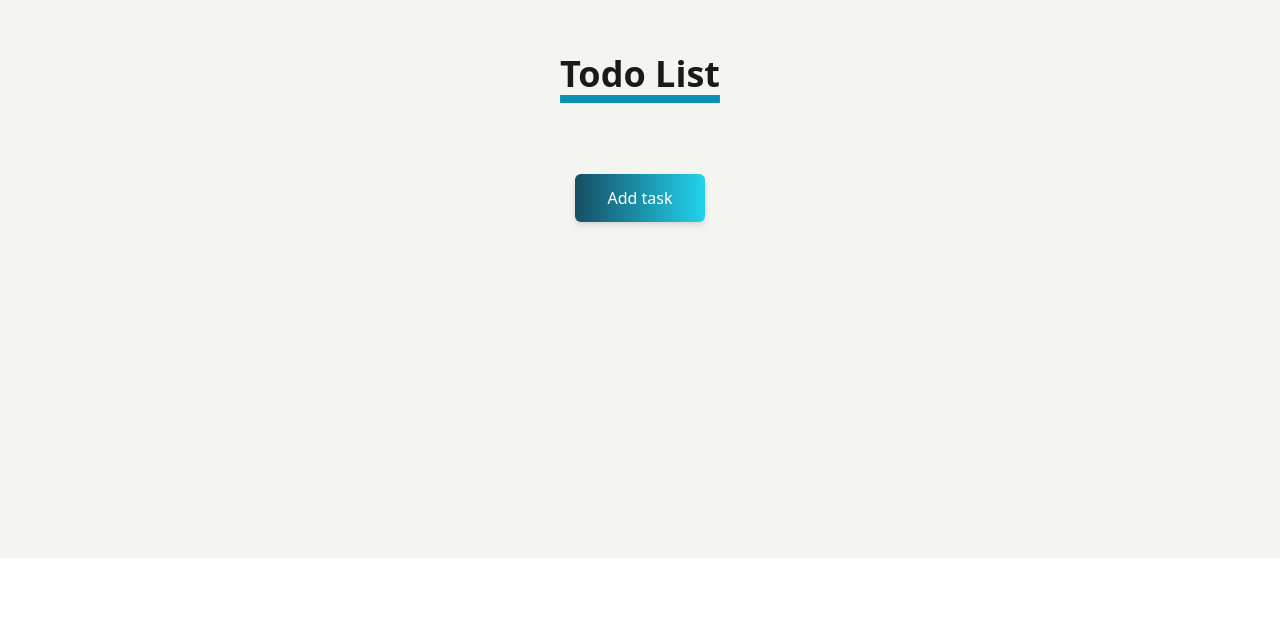
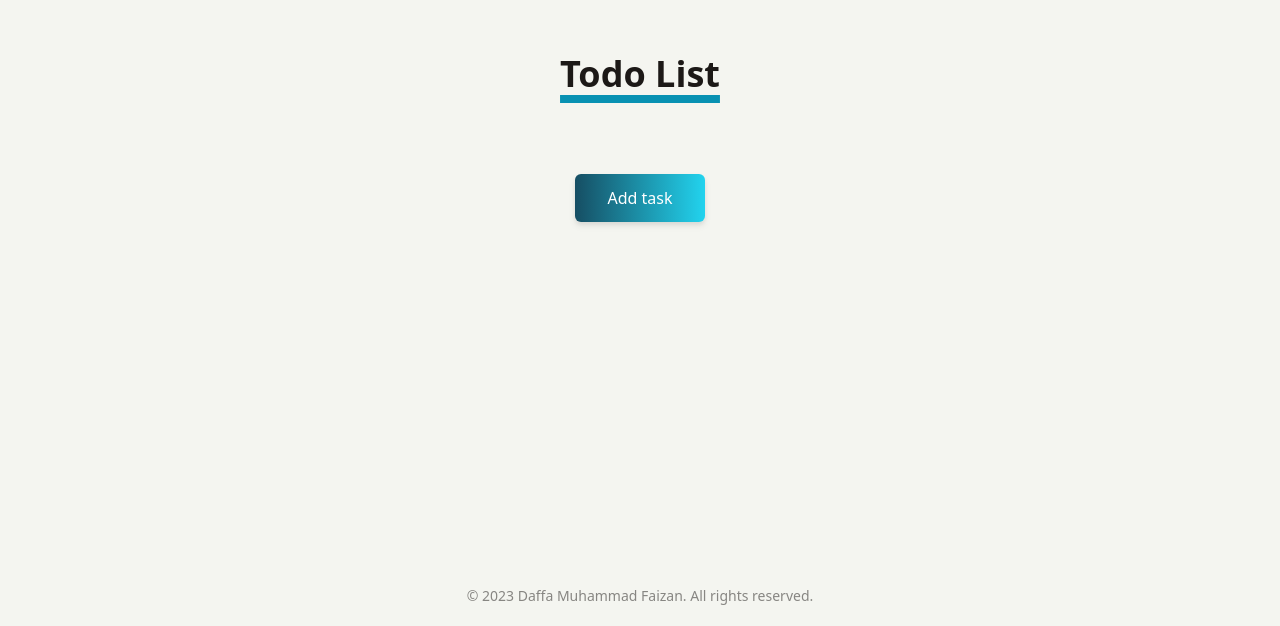
Before and after one commit to daffafaizan/todolist, a React (Vite) app: page / in a window 1280 px wide. Shown: the part 242-868 px from the top of the page. Before the commit the page ends 800 px from the top, so only its background shows below. Built offline with nearby package versions, Linux system fonts and the light colour scheme.

Commit message:
Added footer

```diff
--- a/src/App.tsx
+++ b/src/App.tsx
@@ -1,3 +1,4 @@
+import Footer from "./components/Footer";
 import SimpleTodolist from "./components/SimpleTodolist";
 import { Toaster } from "react-hot-toast";
 
@@ -7,6 +8,7 @@ function App() {
       <div className="max-w-6xl w-11/12 mx-auto">
         <Toaster />
         <SimpleTodolist />
+        <Footer />
       </div>
     </div>
   );
--- /dev/null
+++ b/src/components/Footer.tsx
@@ -0,0 +1,13 @@
+function Footer() {
+  return (
+    <div className="py-5 text-center">
+      {/* {Social Icons} */}
+      <p className="text-sm mt-2 opacity-50">
+        &copy; {new Date().getFullYear()} Daffa Muhammad Faizan. All rights
+        reserved.
+      </p>
+    </div>
+  );
+}
+
+export default Footer;
```
Also changed, not shown: src/components/SimpleTodolist.tsx (+3 -4 lines).
